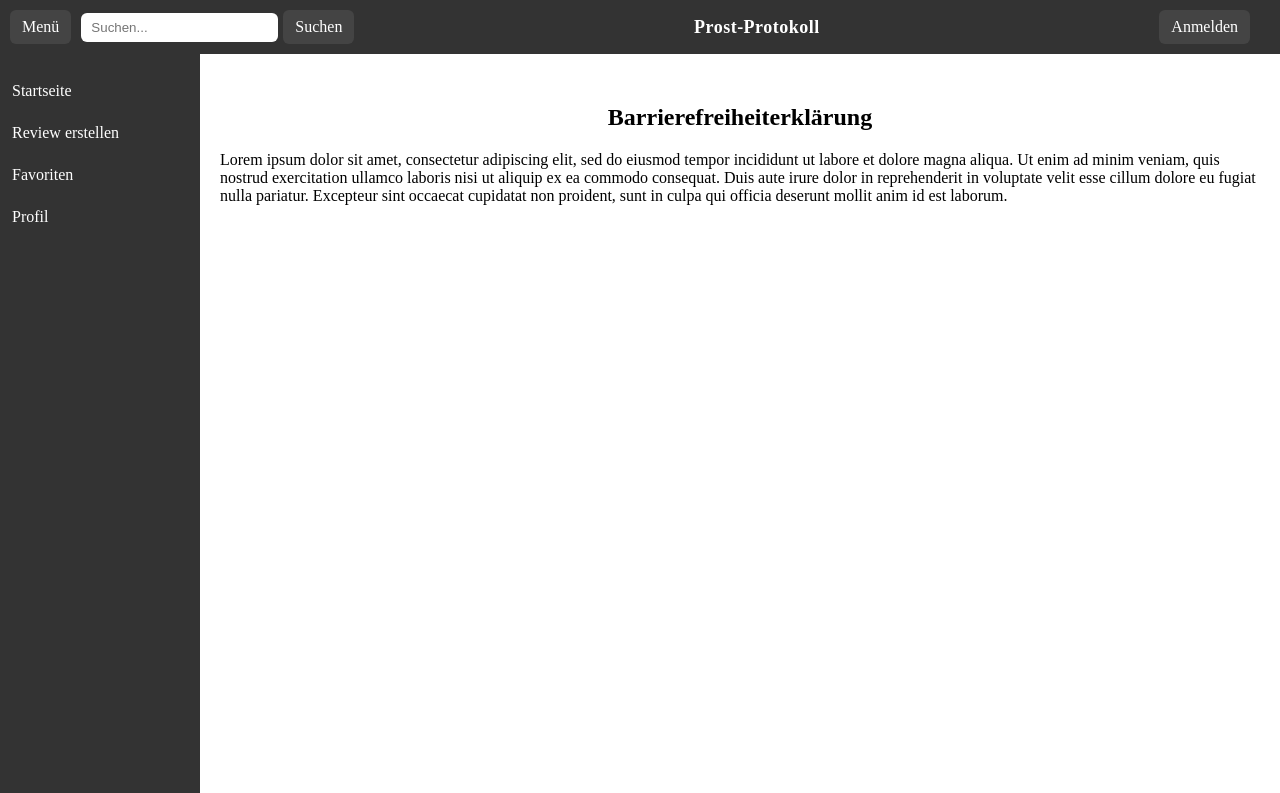
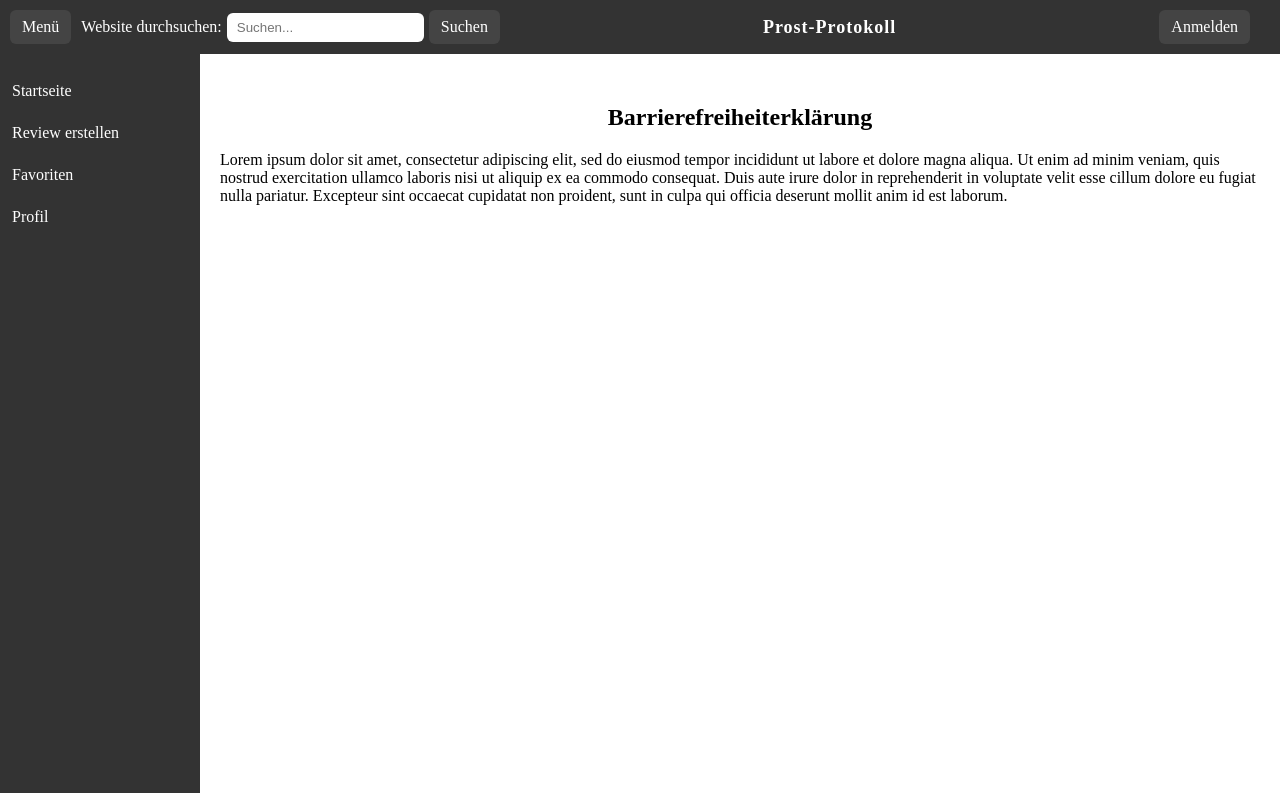
Before and after one commit to Justus-Koch/Webprogrammierung_BierWebsite, a PHP site: page /barrierefreiheit.html in a window 1280 px wide. Shown: the top 793 px of the page. Run offline with PHP 8.4, Linux system fonts and the light colour scheme.

Commit message:
barrierefreiheit überprüft und ergänzt

```diff
--- a/css/components.css
+++ b/css/components.css
@@ -16,6 +16,10 @@
   align-items: center;
   display: flex;
   gap: 10px;
+}
+
+.navbar-left label{
+  color: white;
 }
 
 .navbar-horizontal {
@@ -80,7 +84,7 @@
   margin: 0;
   font-size: 18px;
   font-weight: 600;
-  letter-spacing: 0.5px;
+  letter-spacing: 1px;
 }
 
 .navbar-vertical {
@@ -90,7 +94,7 @@
 }
 @media (min-width: 768px) {
   .navbar-vertical {
-    width: 200px; /* Desktop: Feste Breite */
+    width: 200px; /* Desktop: ausklappbar, temporär (ohne JS): feste Breite */
     display: block; /* Immer anzeigen auf Desktop */
     min-height: calc(100vh - 60px);
   }
@@ -98,6 +102,8 @@
 
 .navbar-vertical.active {
   display: block;
+  width: 200px;
+  transition: 0.3s;
 }
 
 .navbar-vertical ul {
@@ -117,7 +123,6 @@
 }
 
 /* styling for all secondary buttons */
-/* Styling für alle sekundären Buttons (z.B. Abbrechen) */
 .button-secondary {
   display: inline-flex;    /* Ermöglicht Zentrierung des Inhalts */
   align-items: center;     /* Vertikale Zentrierung */
@@ -234,17 +239,6 @@
 .favourite-label:hover .favourite-icon::before,
 .favourite-label:hover .favourite-icon::after {
   background-color: #95a5a6;
-}
-/* help class for hiding text */
-.visually-hidden {
-  position: absolute;
-  width: 1px;
-  height: 1px;
-  padding: 0;
-  margin: -1px;
-  overflow: hidden;
-  clip: rect(0, 0, 0, 0);
-  border: 0;
 }
 
 .post .facts {
@@ -516,20 +510,17 @@ fieldset legend {
 
 .star-rating-accessible label {
   font-size: 32px;
-  color: #bdc3c7;
+  color: #535151;
   cursor: pointer;
   transition: color 0.15s ease-in-out, transform 0.1s ease;
   line-height: 1;
 }
 
 .star-rating-accessible input:checked + label,
-.star-rating-accessible label:has(~ input:checked) {
-  color: #f1c40f;
-}
-
+.star-rating-accessible label:has(~ input:checked),
 .star-rating-accessible label:hover,
 .star-rating-accessible label:has(~ label:hover) {
-  color: #f39c12;
+  color: #ff9e00;
   transform: scale(1.1);
 }
 
--- a/css/style.css
+++ b/css/style.css
@@ -69,7 +69,7 @@ html, body {
   text-decoration: underline;
 }
 
-/* labels verstecken, aber für screenreader verfügbar */
+/* labels verstecken, aber für screenreader verfügbar
 .visually-hidden {
   position: absolute;
   width: 1px;
@@ -80,7 +80,7 @@ html, body {
   clip: rect(0, 0, 0, 0);
   white-space: nowrap;
   border: 0;
-}
+}*/
 
 a:focus-visible,
 button:focus-visible,
--- a/index.html
+++ b/index.html
@@ -23,7 +23,7 @@
   <header>
     <nav class="navbar-horizontal">
       <div class="navbar-left">
-        <button class="menuButton" onclick= "toggleSidebar()">Menü</button>
+        <button class="menuButton">Menü</button> <!--onclick= "toggleSidebar()-->
         <form action="./search.html" method="GET" class="search-form">
           <label for="site-search" class="visually-hidden">Website durchsuchen:</label>
           <input type="search" id="site-search" name="q" placeholder="Suchen...">
@@ -171,12 +171,12 @@
     </div>
   </footer>
 
-  <script>
+  <!--<script>
     function toggleSidebar() {
           document.querySelector('.navbar-vertical')
     .classList.toggle('active');
     }
-  </script>
+  </script>-->
 </body>
 
 </html>
--- a/profile.html
+++ b/profile.html
@@ -8,7 +8,7 @@
 </head>
 <body>
   <header>
-    <nav class="navbar-horizontal">
+    <nav class="navbar-horizontal" aria-label="Horizontale Navigationsleiste">
       <div class="navbar-left">
         <button class="menuButton" onclick="toggleSidebar()">Menü</button>
         <form action="./search.html" method="GET" class="search-form">
@@ -26,7 +26,7 @@
     </nav>
   </header>
   <div class="layout">
-    <nav class="navbar-vertical">
+    <nav class="navbar-vertical" aria-label="Vertikale Navigationsleiste">
       <ul>
         <li><a href="./index.html">Startseite</a></li>
         <li><a href="./create-review.html">Review erstellen</a></li>
@@ -41,7 +41,7 @@
         <img src="./img/profile_picture.jpg" alt="Profilbild" class="profile-img">
         <div class="profile-info">
           <h2>Profil</h2>
-          <p class="username">@User_Schluckspecht</p>
+          <h3 class="username">@User_Schluckspecht</h3>
         </div>
       </div>
 
```
Also changed, not shown: README.md.
